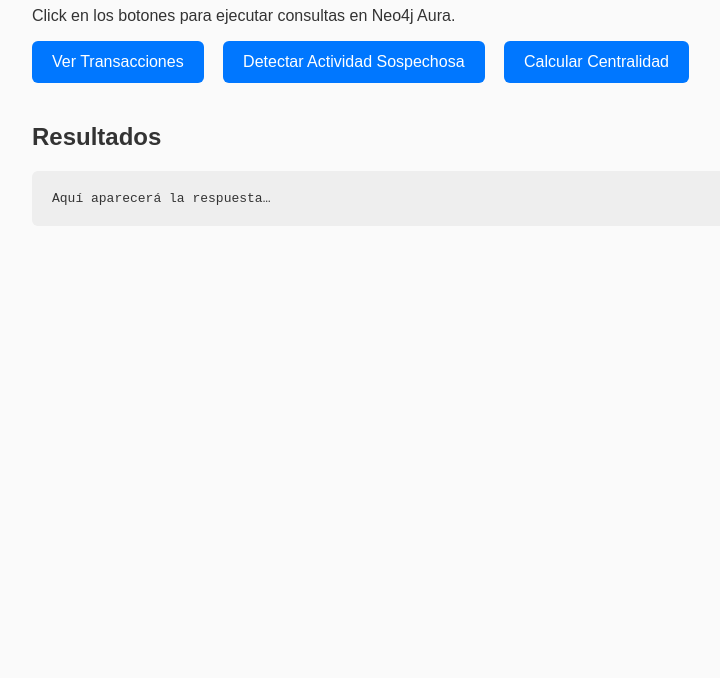
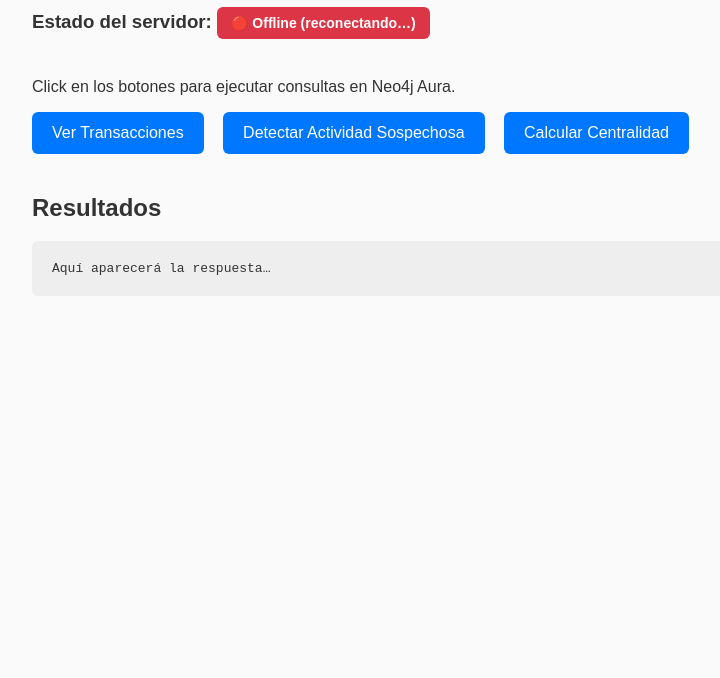
Before and after one commit to AugustoGuapo/aml-graph-fe, a plain HTML site: page index.html in a window 1280 px wide. Shown: the part 122-800 px from the top of the page, without its empty margins (16-736 px from the left). Drawn offline with Linux system fonts and the light colour scheme; no server answers.

Commit message:
added backend status verification

```diff
--- a/index.html
+++ b/index.html
@@ -31,11 +31,26 @@
       width: 90%;
       white-space: pre-wrap;
     }
+
+    .badge {
+      display: inline-block;
+      padding: 8px 14px;
+      border-radius: 6px;
+      font-size: 14px;
+      color: white;
+      margin-bottom: 20px;
+      font-weight: bold;
+    }
+    .online { background: #28a745; }
+    .offline { background: #dc3545; }
   </style>
 </head>
 <body>
 
   <h1>🚨 Demo Antilavado de Dinero (AML)</h1>
+
+  <h3>Estado del servidor: <span id="statusBadge" class="badge offline">🔴 Offline</span></h3>
+
   <p>Click en los botones para ejecutar consultas en Neo4j Aura.</p>
 
   <button onclick="consultar('transacciones')">Ver Transacciones</button>
@@ -47,6 +62,38 @@
 
   <script>
     const API = "https://aml-graph-be.onrender.com";
+    let pollingInterval = null;
+
+    async function verificarServidor() {
+      const badge = document.getElementById("statusBadge");
+
+      try {
+        const res = await fetch(`${API}/`, { cache: "no-store" });
+
+        if (res.ok) {
+          badge.textContent = "🟢 Online";
+          badge.className = "badge online";
+
+          // Cambiar a polling cada 5 minutos
+          if (pollingInterval) clearInterval(pollingInterval);
+          pollingInterval = setInterval(verificarServidor, 300000); // 5 min
+        } else {
+          throw new Error("No OK response");
+        }
+      } catch (_) {
+        badge.textContent = "🔴 Offline (reconectando…)";
+        badge.className = "badge offline";
+
+        // Reintentar rápido cada 3 segundos mientras está down
+        if (pollingInterval) clearInterval(pollingInterval);
+        pollingInterval = setInterval(verificarServidor, 3000);
+      }
+    }
+
+    // Iniciar polling rápido al arrancar
+    verificarServidor();
+    pollingInterval = setInterval(verificarServidor, 3000);
+
     async function consultar(endpoint) {
       const out = document.getElementById("output");
       out.textContent = "Cargando...";
```
